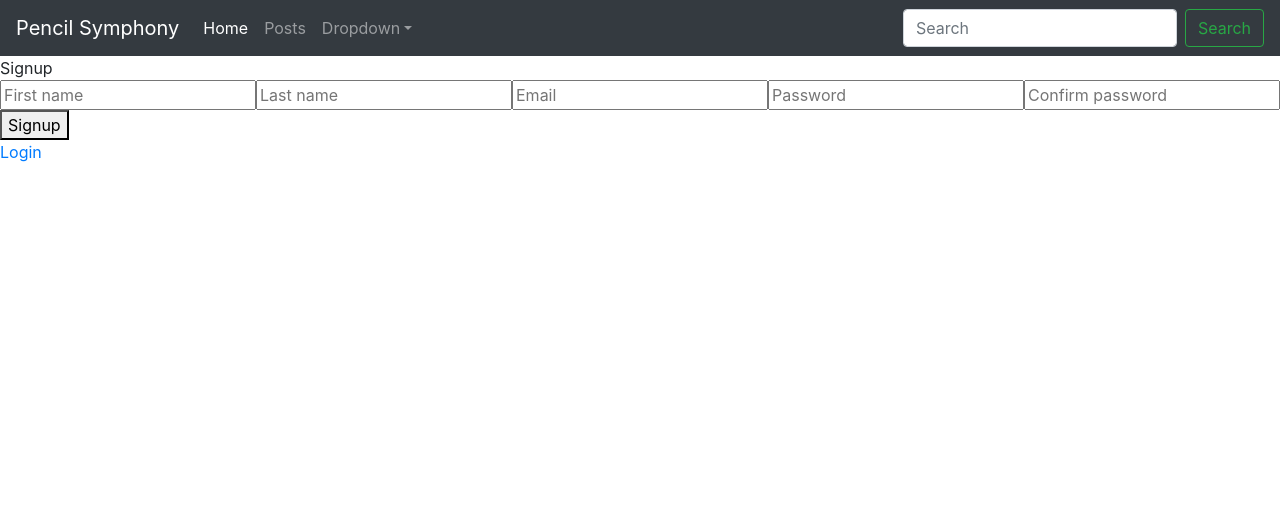
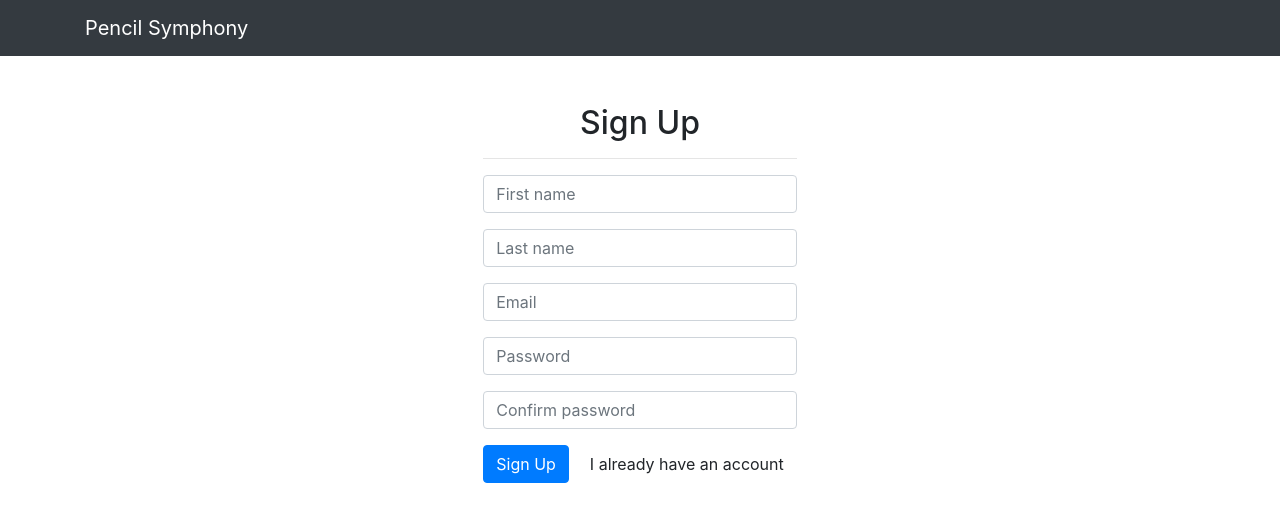
Before and after one commit to LuisManuelGlz/pencil-symphony, a React (Create React App) app in the folder client/: page /signup in a window 1280 px wide. Shown: the top 522 px of the page. Built offline with nearby package versions, Linux system fonts and the light colour scheme; no server answers.

Commit message:
Se hicieron cambios en el routing
El controlador de la api auth manda el token y el usuario en
lugar de solo mandar el token

Se protegieron las rutas sensibles, además de que se estilizaron
los componentes, Login, Signup y Home

Se instaló la dependencia font awesome en el cliente

```diff
--- a/client/package.json
+++ b/client/package.json
@@ -3,6 +3,7 @@
   "version": "0.1.0",
   "private": true,
   "dependencies": {
+    "@fortawesome/fontawesome-free": "^5.12.0",
     "@testing-library/jest-dom": "^4.2.4",
     "@testing-library/react": "^9.4.0",
     "@testing-library/user-event": "^7.2.1",
--- a/client/src/App.js
+++ b/client/src/App.js
@@ -18,7 +18,9 @@ class App extends Component {
       <Provider store={store}>
         <BrowserRouter>
           <Navation />
-          <Routes />
+          <div className="container mt-5">
+            <Routes />
+          </div>
         </BrowserRouter>
       </Provider>
     );
--- a/client/src/components/auth/Login.js
+++ b/client/src/components/auth/Login.js
@@ -38,28 +38,35 @@ class Login extends Component {
     }
 
     return (
-      <div>
-        Login
+      <div className="d-flex justify-content-center">
         <form onSubmit={this.handleSubmit}>
+          <h2 className="text-center">Log In</h2>
+          <hr />
+          <div className="form-group">
             <input
               type="email"
-            className=""
+              className="form-control"
               name="email"
               value={this.state.email}
               placeholder="Email"
               onChange={this.handleChange}
             />
+          </div>
+          <div className="form-group">
             <input
               type="password"
-            className=""
+              className="form-control"
               name="password"
               value={this.state.password}
               placeholder="Pasword"
               onChange={this.handleChange}
             />
-          <button type="submit">Login</button>
+          </div>
+          <div className="form-group text-center">
+            <button type="submit" className="btn btn-primary">Log In</button>
+            <Link to="/signup" className="btn">Create acount</Link>
+          </div>
         </form>
-        <Link to="/signup">Signup</Link>
       </div>
     );
   }
--- a/client/src/components/layout/Home.js
+++ b/client/src/components/layout/Home.js
@@ -10,9 +10,9 @@ class Home extends Component {
     }
 
     return (
-      <div>
-        <Link to='/signup'>Signup</Link>
-        <Link to='/login'>Login</Link>
+      <div className="text-center">
+        <h2>Welcome to Pencil Symphony</h2>
+        <Link to='/login' className="btn">Log In</Link>
       </div>
     );
   }
--- a/client/src/components/layout/Navigation.js
+++ b/client/src/components/layout/Navigation.js
@@ -1,4 +1,4 @@
-import React, { Component } from 'react';
+import React, { Component, Fragment } from 'react';
 
 import { connect } from 'react-redux';
 import { logout } from '../../redux/actions/auth';
@@ -9,6 +9,7 @@ class Navigation extends Component {
   render() {
     return (
       <nav className="navbar navbar-expand-lg navbar-dark bg-dark">
+        <div className="container">
           <Link to="/" className="navbar-brand">
             Pencil Symphony
           </Link>
@@ -25,14 +26,30 @@ class Navigation extends Component {
           </button>
 
           <div className="collapse navbar-collapse" id="navbarSupportedContent">
-          <ul className="navbar-nav mr-auto">
-            <li className="nav-item active">
-              <Link to="/" className="nav-link" href="!#">
-                Home
-              </Link>
-            </li>
+            {!this.props.isLoading &&
+              this.props.isAuthenticated && (
+                <form className="form-inline my-2 my-lg-0">
+                  <input
+                    className="form-control mr-sm-2"
+                    type="search"
+                    placeholder="Search"
+                    aria-label="Search"
+                  />
+                  <button
+                    className="btn btn-outline-primary my-2 my-sm-0"
+                    type="submit"
+                  >
+                    Search
+                  </button>
+                </form>
+              )}
+
+            <ul className="navbar-nav ml-auto">
+              {!this.props.isLoading &&
+                (this.props.isAuthenticated ? (
+                  <Fragment>
                     <li className="nav-item">
-              <Link to="/posts" className="nav-link" href="!#">
+                      <Link to="/posts" className="nav-link">
                         Posts
                       </Link>
                     </li>
@@ -46,9 +63,13 @@ class Navigation extends Component {
                         aria-haspopup="true"
                         aria-expanded="false"
                       >
-                Dropdown
+                        <i class="fa fa-user mr-1"></i>
+                        {this.props.user.firstName}
                       </a>
-              <div className="dropdown-menu" aria-labelledby="navbarDropdown">
+                      <div
+                        className="dropdown-menu"
+                        aria-labelledby="navbarDropdown"
+                      >
                         <Link to="/profile" className="dropdown-item">
                           Profile
                         </Link>
@@ -56,28 +77,44 @@ class Navigation extends Component {
                           Acount
                         </Link>
                         <div className="dropdown-divider"></div>
-                <button className="dropdown-item" onClick={this.props.logout}>Logout</button>
+                        <button
+                          className="dropdown-item"
+                          onClick={this.props.logout}
+                        >
+                          Logout
+                        </button>
                       </div>
                     </li>
+                  </Fragment>
+                ) : (
+                  <Fragment>
+                    <li className="nav-item">
+                      <Link to="/login" className="nav-link">
+                        Log In
+                      </Link>
+                    </li>
+                    <li className="nav-item">
+                      <Link
+                        to="/signup"
+                        className="nav-link btn btn-primary btn-sm text-dark ml-2"
+                      >
+                        Sign Up
+                      </Link>
+                    </li>
+                  </Fragment>
+                ))}
             </ul>
-          <form className="form-inline my-2 my-lg-0">
-            <input
-              className="form-control mr-sm-2"
-              type="search"
-              placeholder="Search"
-              aria-label="Search"
-            />
-            <button
-              className="btn btn-outline-success my-2 my-sm-0"
-              type="submit"
-            >
-              Search
-            </button>
-          </form>
+          </div>
         </div>
       </nav>
     );
   }
 }
 
-export default connect(null, { logout })(Navigation);
+const matStateToProps = state => ({
+  isAuthenticated: state.auth.isAuthenticated,
+  isLoading: state.auth.isLoading,
+  user: state.auth.user
+});
+
+export default connect(matStateToProps, { logout })(Navigation);
--- /dev/null
+++ b/client/src/components/routing/PrivateRoute.js
@@ -0,0 +1,29 @@
+import React, { Component } from 'react';
+
+import { connect } from 'react-redux';
+
+import { Route, Redirect } from 'react-router-dom';
+
+class PrivateRoute extends Component {
+  render() {
+    const Component = this.props.component
+    return (
+      <Route
+        render={props =>
+          this.props.isAuthenticated && !this.props.isLoading ? (
+            <Component {...props} />
+          ) : (
+            <Redirect to="/login" />
+          )
+        }
+      />
+    );
+  }
+}
+
+const mapStateToProps = state => ({
+  isAuthenticated: state.auth.isAuthenticated,
+  isLoading: state.auth.isLoading
+});
+
+export default connect(mapStateToProps)(PrivateRoute);
--- a/client/src/components/users/Signup.js
+++ b/client/src/components/users/Signup.js
@@ -48,52 +48,65 @@ class Signup extends Component {
     }
 
     return (
-      <div>
-        Signup
+      <div className="d-flex justify-content-center">
         <form onSubmit={this.handleSubmit}>
+          <h2 className="text-center">Sign Up</h2>
+          <hr />
+          <div className="form-group">
             <input
               type="text"
-            className=""
+              className="form-control"
               name="firstName"
               value={this.state.firstName}
               placeholder="First name"
               onChange={this.handleChange}
             />
+          </div>
+          <div className="form-group">
             <input
               type="text"
-            className=""
+              className="form-control"
               name="lastName"
               value={this.state.lastName}
               placeholder="Last name"
               onChange={this.handleChange}
             />
+          </div>
+          <div className="form-group">
             <input
               type="email"
-            className=""
+              className="form-control"
               name="email"
               value={this.state.email}
               placeholder="Email"
               onChange={this.handleChange}
             />
+          </div>
+          <div className="form-group">
             <input
               type="password"
-            className=""
+              className="form-control"
               name="password"
               value={this.state.password}
               placeholder="Password"
               onChange={this.handleChange}
             />
+          </div>
+          <div className="form-group">
             <input
               type="password"
-            className=""
+              className="form-control"
               name="password2"
               value={this.state.password2}
               placeholder="Confirm password"
               onChange={this.handleChange}
             />
-          <button type="submit">Signup</button>
+          </div>
+          <div className="form-group text-center">
+            <button type="submit" className="btn btn-primary mr-2">Sign Up</button>
+            <Link to="/login" className="btn">I already have an account</Link>
+          </div>
         </form>
-        <Link to="/login">Login</Link>
       </div>
     );
   }
--- a/client/src/index.js
+++ b/client/src/index.js
@@ -2,6 +2,7 @@ import '../node_modules/bootstrap/dist/css/bootstrap.min.css';
 import 'jquery';
 import 'popper.js';
 import '../node_modules/bootstrap/dist/js/bootstrap.min.js';
+import '../node_modules/@fortawesome/fontawesome-free/css/all.min.css';
 import React from 'react';
 import ReactDOM from 'react-dom';
 import './index.css';
--- a/client/src/redux/reducers/auth.js
+++ b/client/src/redux/reducers/auth.js
@@ -4,7 +4,7 @@ const initialState = {
   token: localStorage.getItem('token'),
   isAuthenticated: null,
   isLoading: true,
-  // user: null
+  user: null
 };
 
 export default function(state = initialState, action) {
@@ -14,8 +14,9 @@ export default function(state = initialState, action) {
     case USER_LOADED:
       return {
         ...state,
-        ...payload, // token: payload.token,
-        isLoading: false
+        isAuthenticated: true,
+        isLoading: false,
+        user: payload
       };
     case LOGIN_SUCCESS:
       localStorage.setItem('token', payload.token);
@@ -24,6 +25,7 @@ export default function(state = initialState, action) {
         ...payload, // token: payload.token,
         isAuthenticated: true,
         isLoading: false,
+        user: payload.user
       };
     case LOGIN_FAIL:
     case AUTH_ERROR:
```
Also changed, not shown: client/src/components/routing/Routes.js (+15 -8 lines), 2 other files (tests, documents, lock files or other folders). Lines whose indentation alone changed are shown as unchanged.
